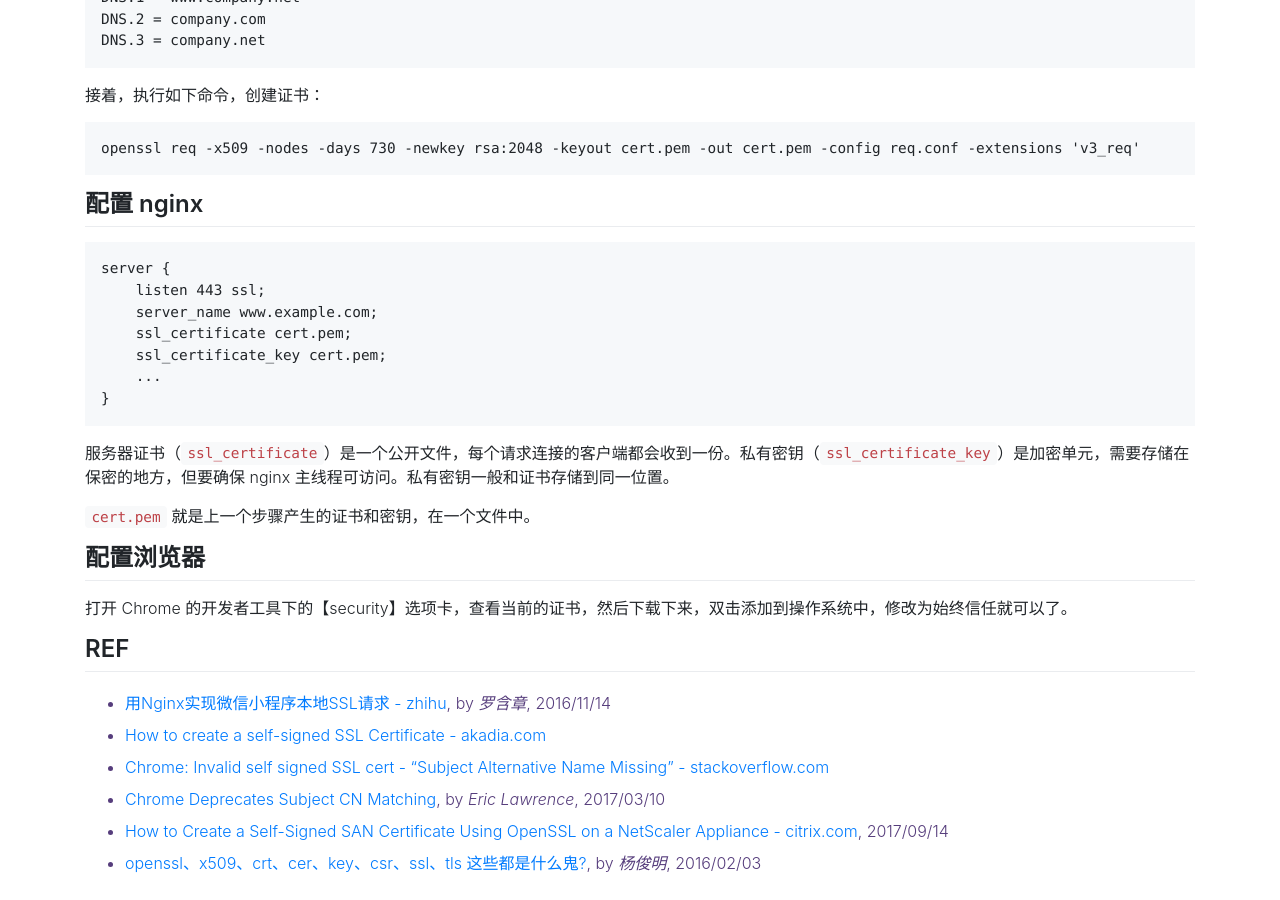
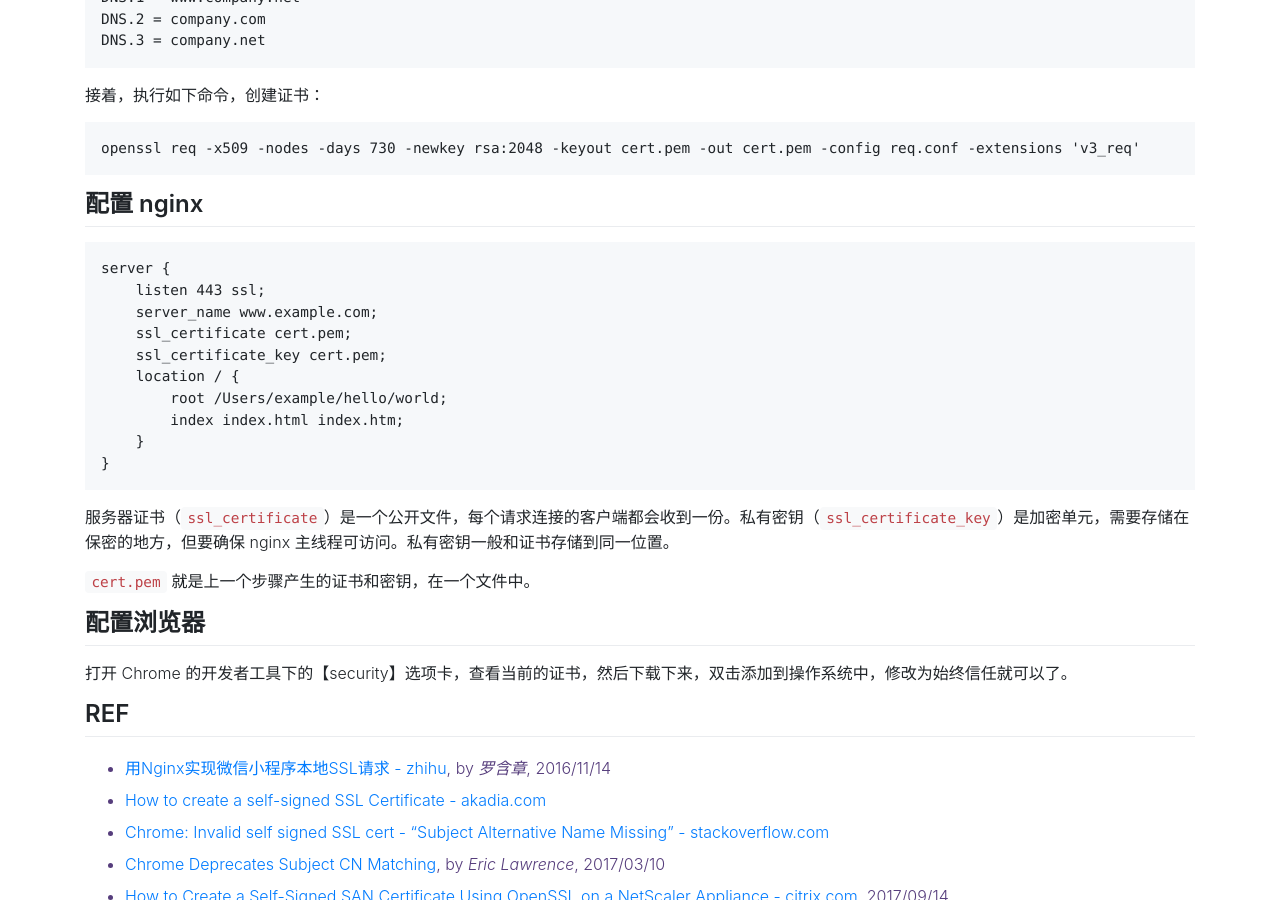
Before and after one commit to liuzhuan/liuzhuan.github.io, a Jekyll site: the page built from _posts/2017-12-15-setup-local-https.md, in a window 1280 px wide and 900 px high, scrolled down 665 px. Built offline with Jekyll 4.4.1, drawn with Linux system fonts in a browser that asks for light colours; nearby versions of some CDN libraries.

Commit message:
updating local https nginx conf

````diff
--- a/_posts/2017-12-15-setup-local-https.md
+++ b/_posts/2017-12-15-setup-local-https.md
@@ -45,7 +45,10 @@ server {
     server_name www.example.com;
     ssl_certificate cert.pem;
     ssl_certificate_key cert.pem;
-    ...
+    location / {
+        root /Users/example/hello/world;
+        index index.html index.htm;
+    }
 }
 ```
 
````
